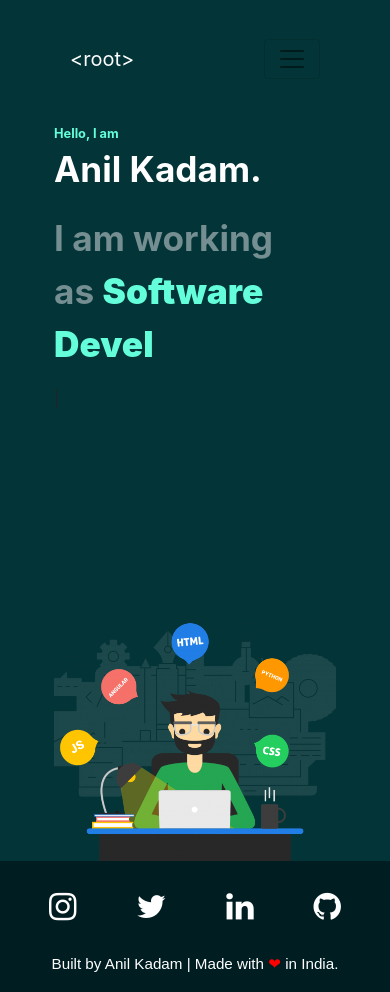
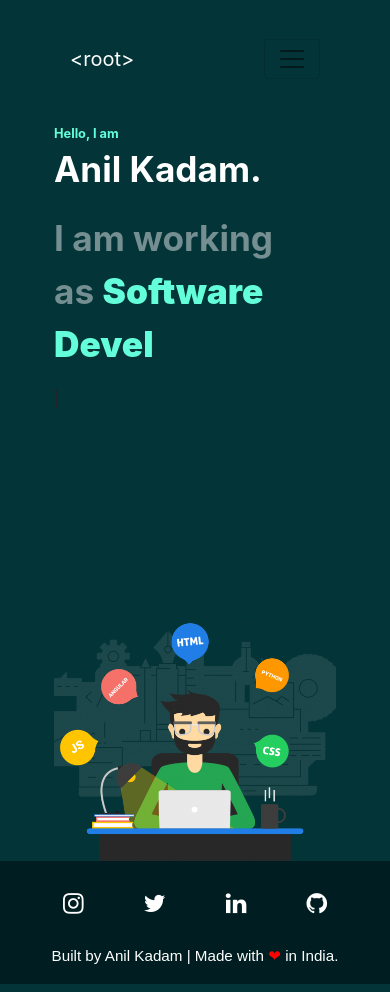
Before and after one commit to anilmkadam/anilmkadam.github.io, a plain HTML site: page index.html in a window 390 px wide. Drawn offline with nearby package versions, Linux system fonts and the light colour scheme.

Commit message:
Reduced size of footer icon for mobile view

```diff
--- a/css/footer.css
+++ b/css/footer.css
@@ -8,9 +8,16 @@
 }
 .footer {
   background-color: #001e21;
+  min-height: 12vh;
 }
 .content-text {
   color: #ffffff;
   font-size: 0.95em;
   font-family: Poppins, sans-serif;
 }
+
+@media screen and (max-width: 500px) {
+  .fa-2x {
+    font-size: 1.5em;
+  }
+}
```
